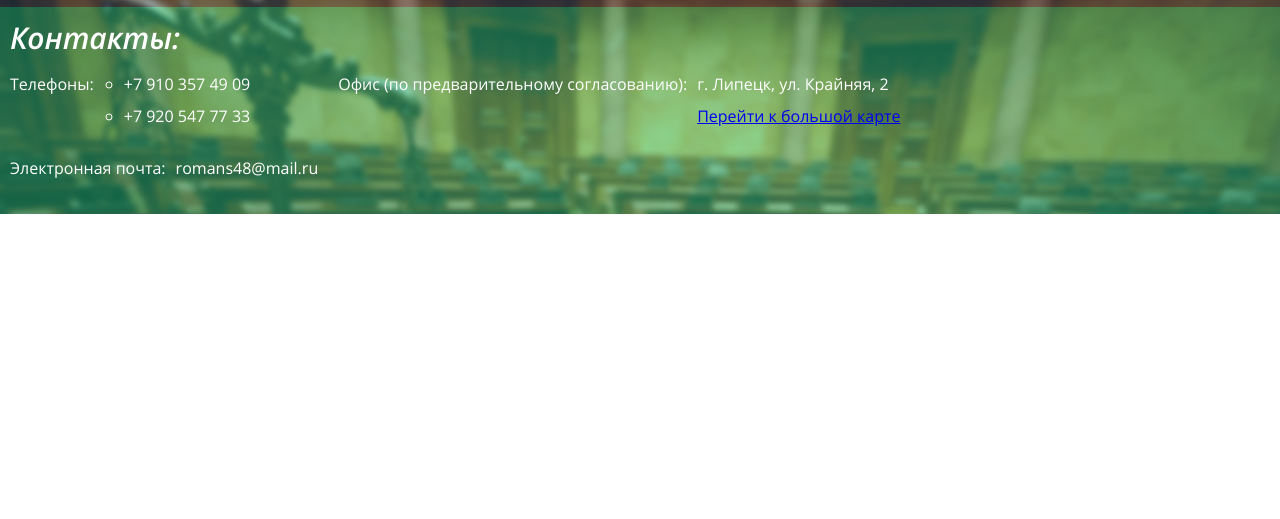
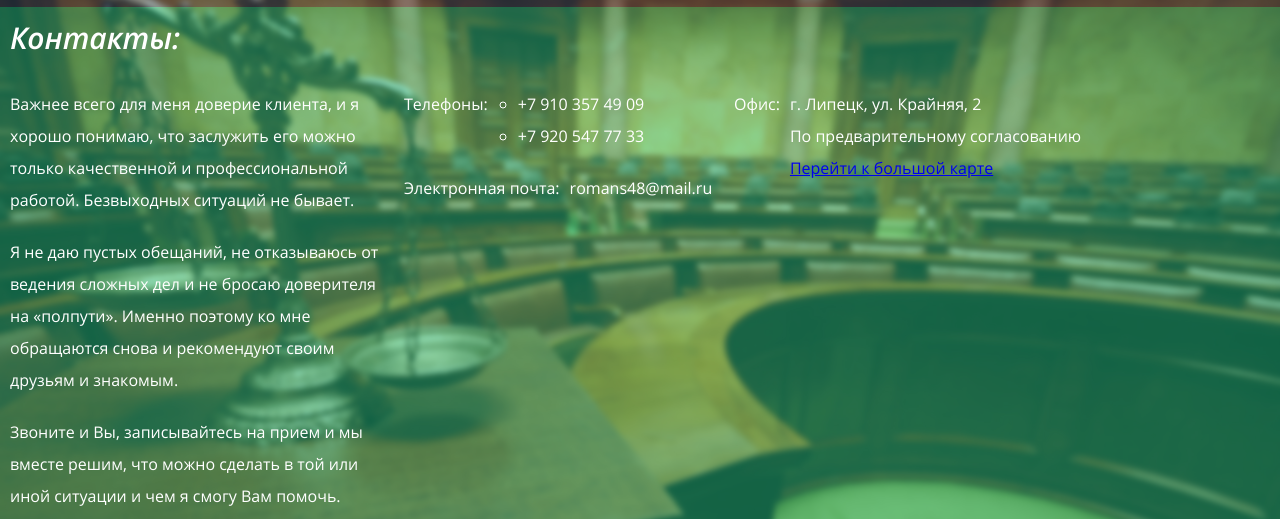
Before and after one commit to romans48/romans48.github.io, a plain HTML site: page index.html in a window 1280 px wide. Shown: the part 3350-3869 px from the top of the page. Before the commit the page ends 3564 px from the top, so only its background shows below. Drawn offline with Linux system fonts and the light colour scheme; a script that the page names is missing.

Commit message:
Рефакторинг контактов

```diff
--- a/css/blocks.css
+++ b/css/blocks.css
@@ -51,6 +51,14 @@
     padding-right: 20px;
 }
 
+.contacts-phone-and-mail{
+    width: 310px;
+}
+
+.contacts-office{
+    width: 516px;
+}
+
 #block-contacts .contact-wrapper{
     display: table;
     padding-bottom: 20px;
--- a/index.html
+++ b/index.html
@@ -91,7 +91,14 @@
             <div class="content-header">Контакты:</div>
             <div class="content">
                 <div class="contacts-wrapper">
-                    <div class="contacts-cell">
+                    <div class="contacts-cell contacts-final-words">
+                        <div>
+                            <p>Важнее всего для меня доверие клиента, и я хорошо понимаю, что заслужить его можно только качественной и профессиональной работой. Безвыходных ситуаций не бывает.</p>
+                            <p>Я не даю пустых обещаний, не отказываюсь от ведения сложных дел и не бросаю доверителя на «полпути». Именно поэтому ко мне обращаются снова и рекомендуют своим друзьям и знакомым.</p>
+                            <p>Звоните и Вы, записывайтесь на прием и мы вместе решим, что можно сделать в той или иной ситуации и чем я смогу Вам помочь.</p>
+                        </div>
+                    </div>
+                    <div class="contacts-cell contacts-phone-and-mail">
                         <div class="contact-wrapper">
                             <div class="contect-label">Телефоны: </div>
                             <ul class="contact-content">
@@ -104,11 +111,12 @@
                             <div class="contact-content">romans48@mail.ru</div>
                         </div>
                     </div>
-                    <div class="contacts-cell">
+                    <div class="contacts-cell contacts-office">
                         <div class="contact-wrapper">
-                            <div class="contect-label">Офис (по предварительному согласованию): </div>
+                            <div class="contect-label">Офис: </div>
                             <div class="contact-content">
                                 <div>г. Липецк, ул. Крайняя, 2</div>
+                                <div>По предварительному согласованию</div>
                                 <div class="2gis-map">
                                     <a id="firmsonmap_biglink" href="http://maps.2gis.ru/#/?history=project/lipetsk/center/39.574733216338,52.602278862954/zoom/16/state/widget/id/70000001006660284/firms/70000001006660284">Перейти к большой карте</a>
                                     <script charset="utf-8" type="text/javascript" src="http://firmsonmap.api.2gis.ru/js/DGWidgetLoader.js"></script>
```
